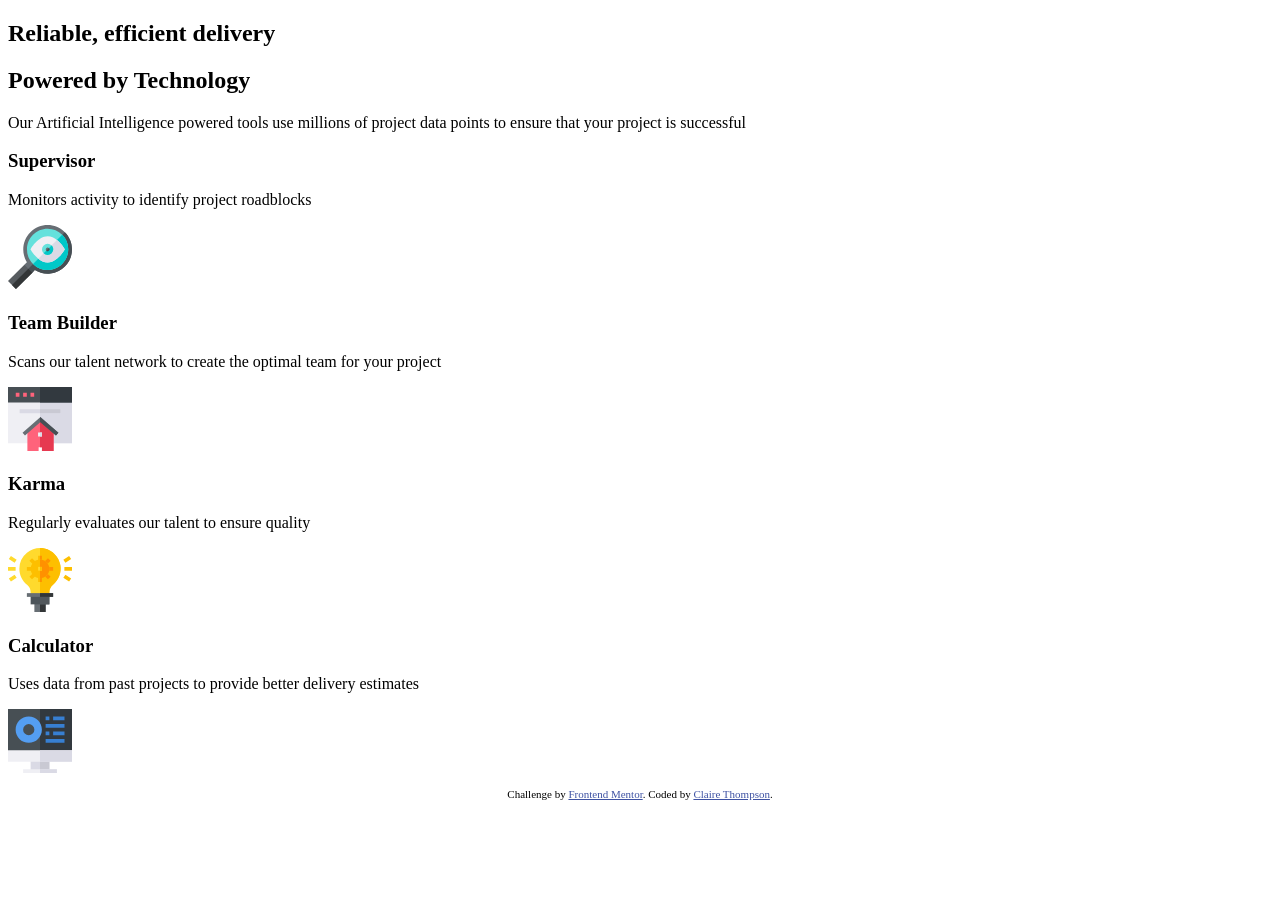
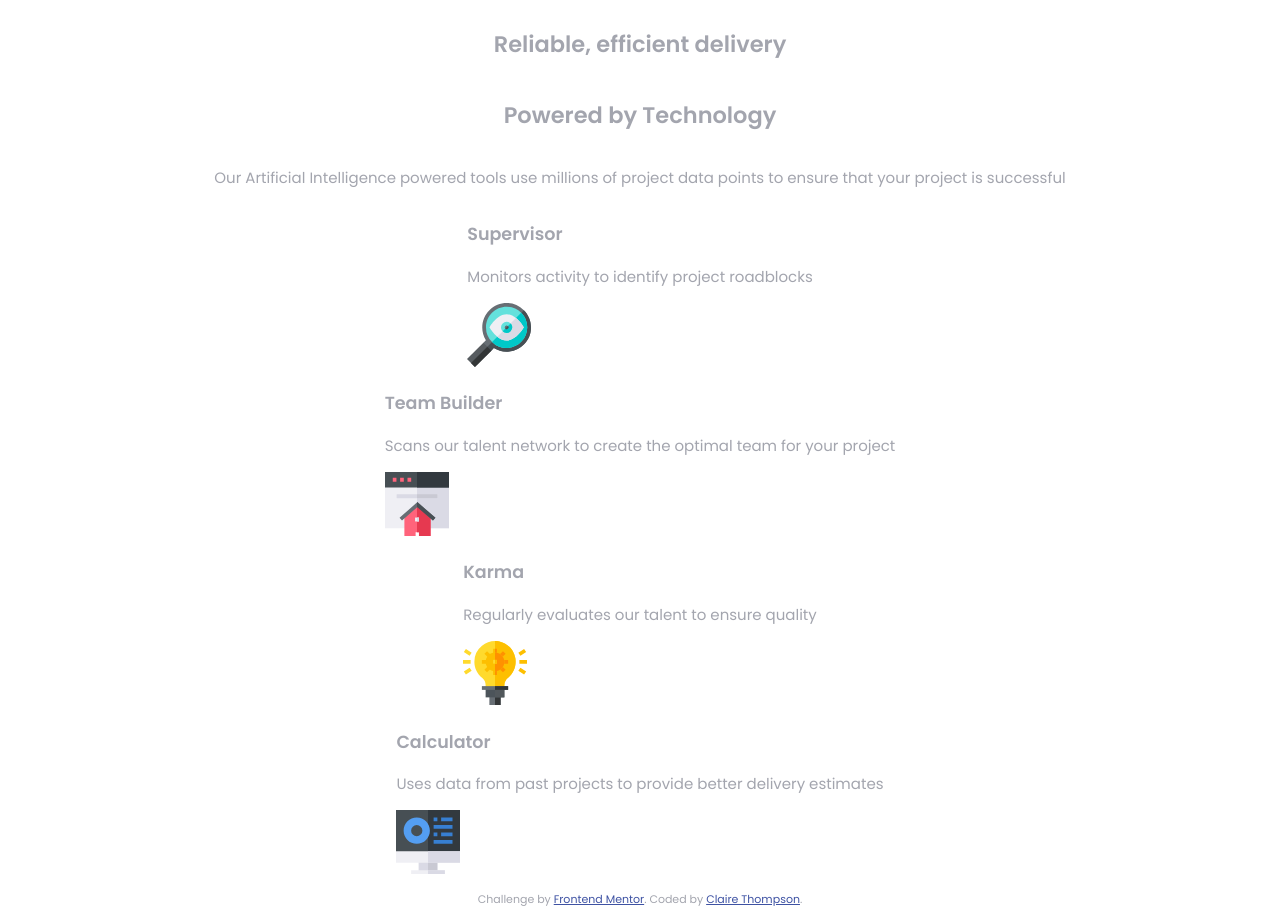
Before and after one commit to claire-thompson/feature-section-practice-project, a plain HTML site: page index.html in a window 1280 px wide. Before the commit the page ends 811 px from the top, so only its background shows below. Drawn offline with Linux system fonts and the light colour scheme.

Commit message:
Added universal styles

```diff
--- a/index.html
+++ b/index.html
@@ -28,28 +28,28 @@
 
   <section id="features">
     <div class="content-wrapper">
-      <article>
+      <article id="supervisor">
           <h3>Supervisor</h3>
           <p>Monitors activity to identify project roadblocks</p>
           <div class="image-wrapper">
             <img src="images/icon-supervisor.svg">
           </div>
       </article>
-      <article>
+      <article id="team-builder">
         <h3>Team Builder</h3>
         <p>Scans our talent network to create the optimal team for your project</p>
         <div class="image-wrapper">
           <img src="images/icon-team-builder.svg">
         </div>
       </article>
-      <article>
+      <article id="karma">
         <h3>Karma</h3>
         <p>Regularly evaluates our talent to ensure quality</p>
         <div class="image-wrapper">
           <img src="images/icon-karma.svg">
         </div>
       </article>
-      <article>
+      <article id="calculator">
         <h3>Calculator</h3>
         <p>Uses data from past projects to provide better delivery estimates</p>
         <div class="image-wrapper">
--- a/main.css
+++ b/main.css
@@ -0,0 +1,20 @@
+/****************** UNIVERSAL STYLES ******************/
+
+body {
+    font-size: 15px;
+    font-family: 'Poppins', Arial, sans-serif;
+    color: hsl(229, 6%, 66%);
+}
+
+section {
+    display: flex;
+    flex-direction: column;
+    align-items: center;
+}
+
+.content-wrapper {
+    width: 83%;
+    display: flex;
+    flex-direction: column;
+    align-items: center;
+}
```
